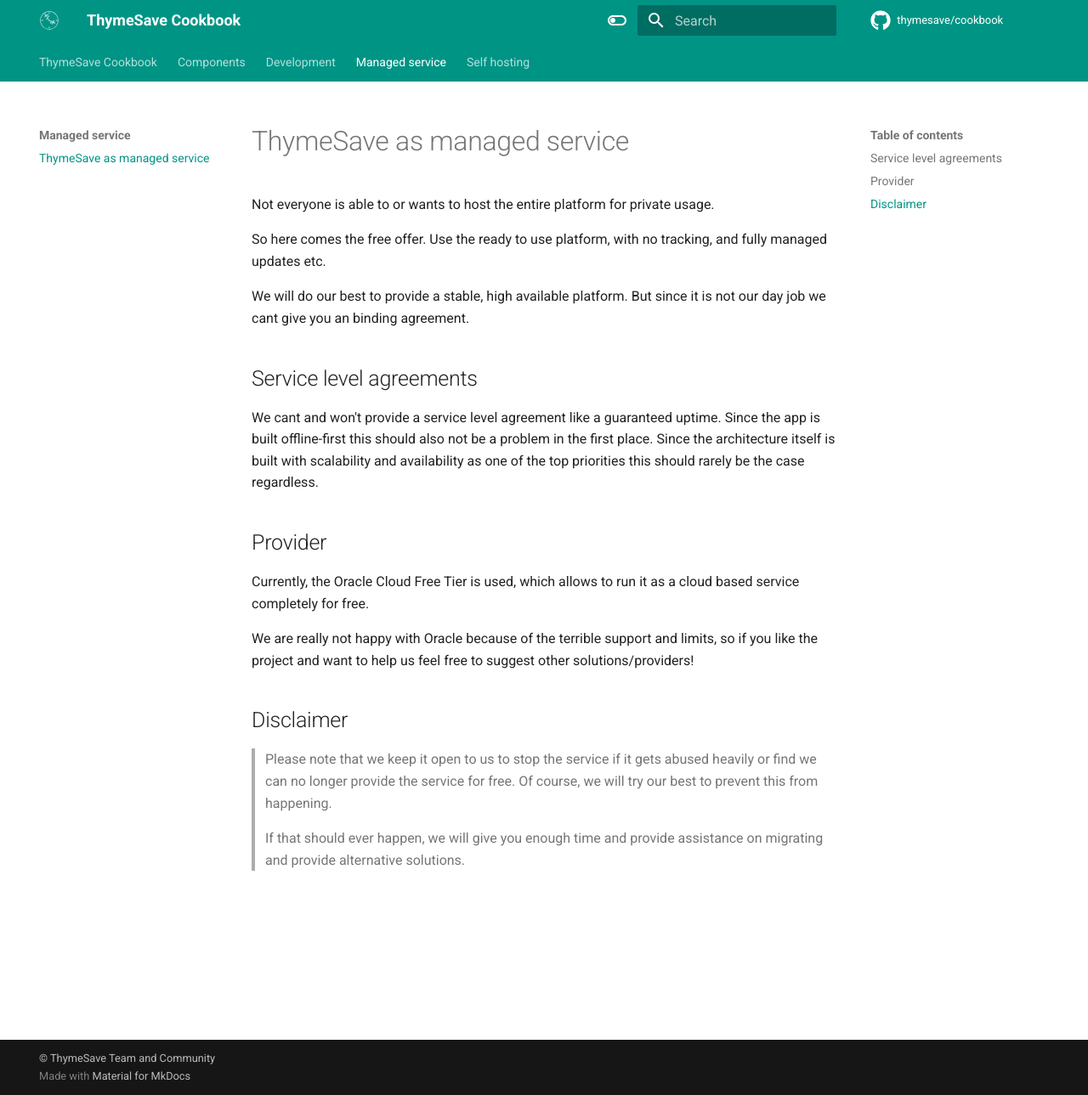
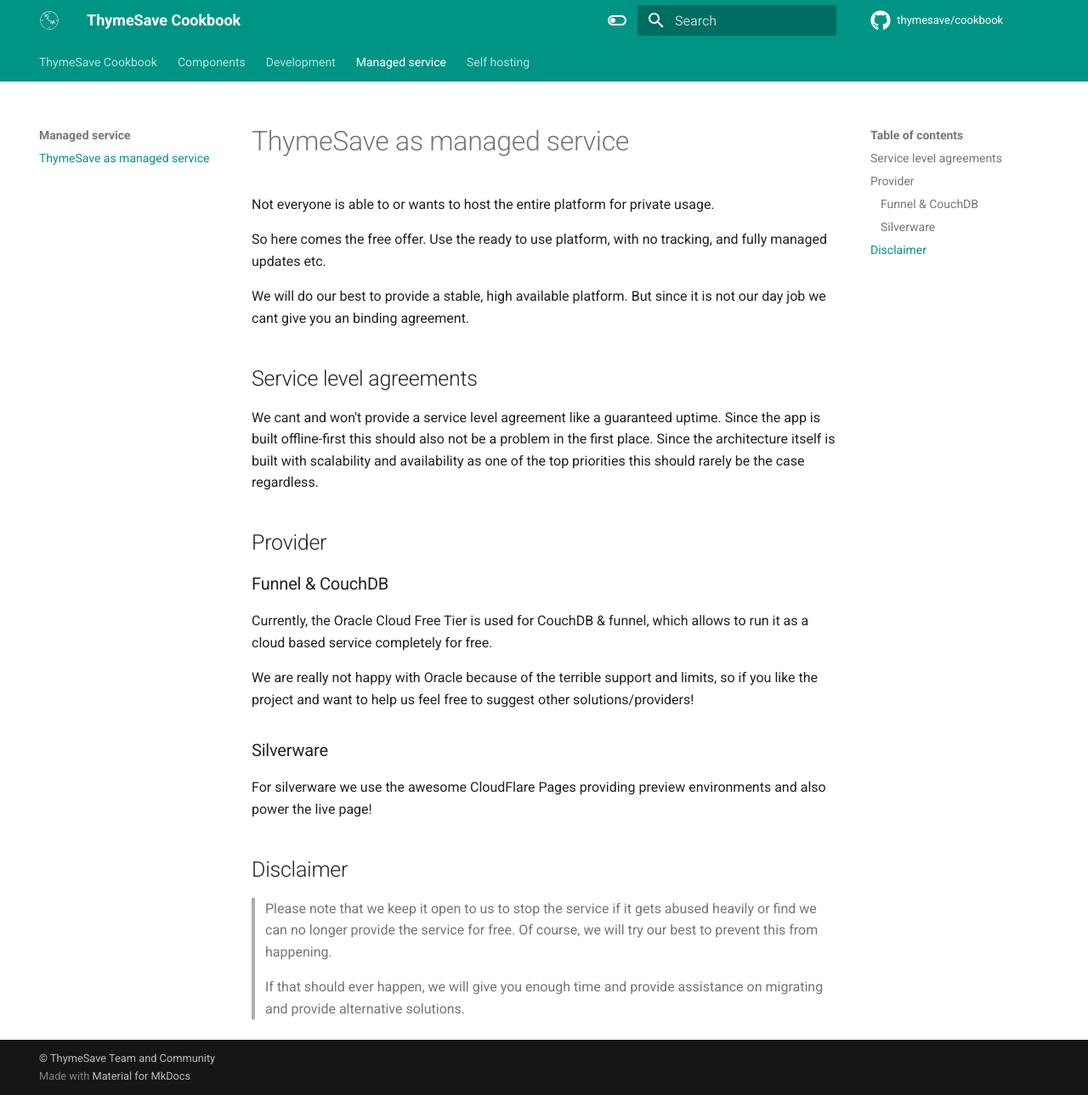
Before and after one commit to ThymeSave/cookbook, an MkDocs documentation site: the page built from docs/managed-service/index.md, in a window 1280 px wide and 1289 px high. Shown: the whole window at 85% size. Built offline with MkDocs 1.6.1 and Material for MkDocs 9.7.7, drawn with Linux system fonts in a browser that asks for light colours; comment, search, counter and statistics services are not loaded.

Commit message:
feat: Add note about cloudflare pages

```diff
--- a/docs/managed-service/index.md
+++ b/docs/managed-service/index.md
@@ -15,11 +15,17 @@
 
 ## Provider
 
-Currently, the Oracle Cloud Free Tier is used, which allows to run it as a cloud based service completely for free.
+### Funnel & CouchDB
+
+Currently, the Oracle Cloud Free Tier is used for CouchDB & funnel, which allows to run it as a cloud based service completely for free.
 
 We are really not happy with Oracle because of the terrible support and limits, so if you like the project and want to
 help
 us feel free to suggest other solutions/providers!
+
+### Silverware
+
+For silverware we use the awesome CloudFlare Pages providing preview environments and also power the live page!
 
 ## Disclaimer
 
```
